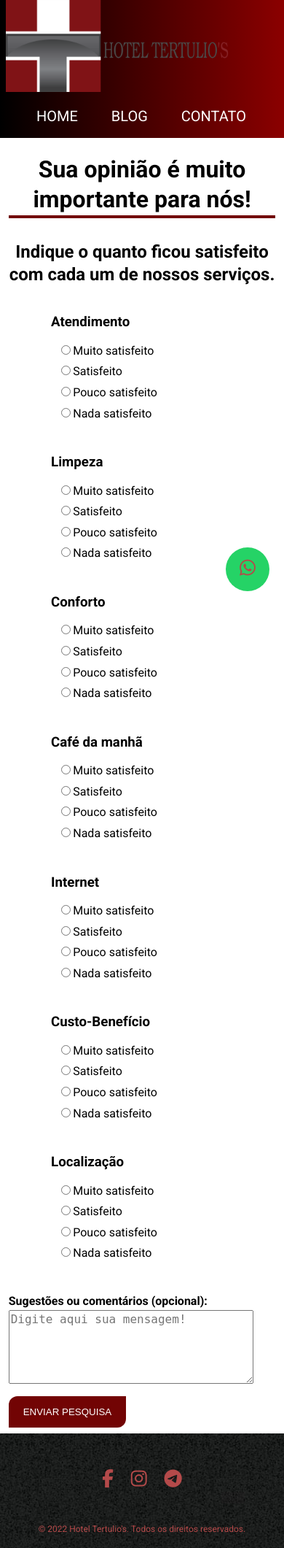
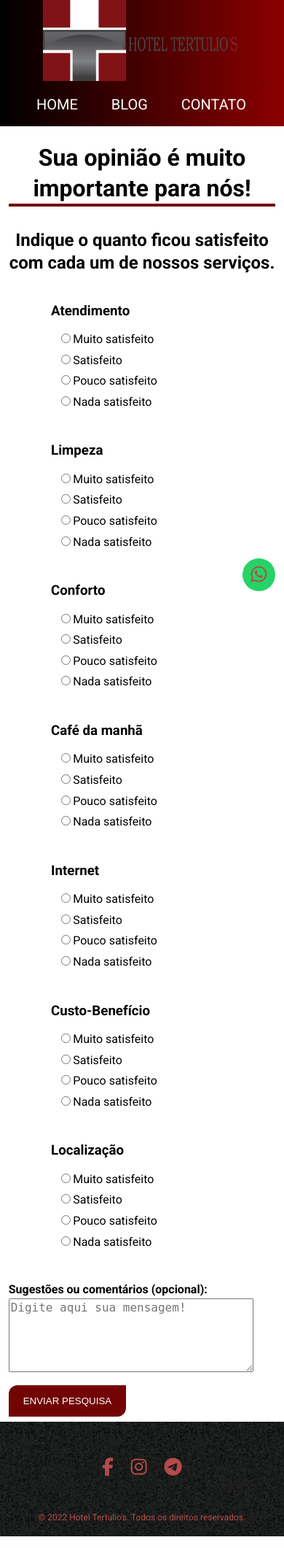
Before and after one commit to WellintonRafael/pesquisa_de_satisfacao, a Flask app: page / in a window 390 px wide. Shown: the whole page at 73% size. Run offline with Flask 2, Linux system fonts and the light colour scheme; some libraries are stand-ins or nearby versions.

Commit message:
Diminuição icone whatsapp

```diff
--- a/static/homepage.css
+++ b/static/homepage.css
@@ -122,20 +122,21 @@ footer {
 
 .whatsapp {
     position: fixed;
-    width: 60px;
-    height: 60px;
+    width: 45px;
+    height: 45px;
     bottom: 34px;
-    right: 20px;
+    right: 12px;
     background-color: #25d366;
-    border-radius: 35px;
+    border-radius: 40px;
 }
 
 @media screen and (max-width: 715px) {
     .logo_hotel {
-        width: 80%;
+        width: 70%;
+        margin: 0 15%;
     }
 
-    main, footer, copyright, .facebook {
+    main, footer, copyright {
         width: auto;
     }
 
--- a/templates/homepage.html
+++ b/templates/homepage.html
@@ -82,7 +82,7 @@
             <a href="https://www.instagram.com/hoteltertuliosrc/"><i class="fa fa-instagram"></i></a>
             <a href="https://t.me/Hotel_Tertulios"><i class="fa fa-telegram"></i></a>
         </div>
-        <a class="whatsapp" href="https://api.whatsapp.com/send?phone=+55019996117400&amp;"><i style="margin-top:16px" class="fa fa-whatsapp"></i></a>
+        <a class="whatsapp" href="https://api.whatsapp.com/send?phone=+55019996117400&amp;"><i style="margin-top: 10px" st class="fa fa-whatsapp"></i></a>
         <p class="copyright">&copy; 2022 Hotel Tertulio's. Todos os direitos reservados.</p>
     </footer>
 </body>
```
